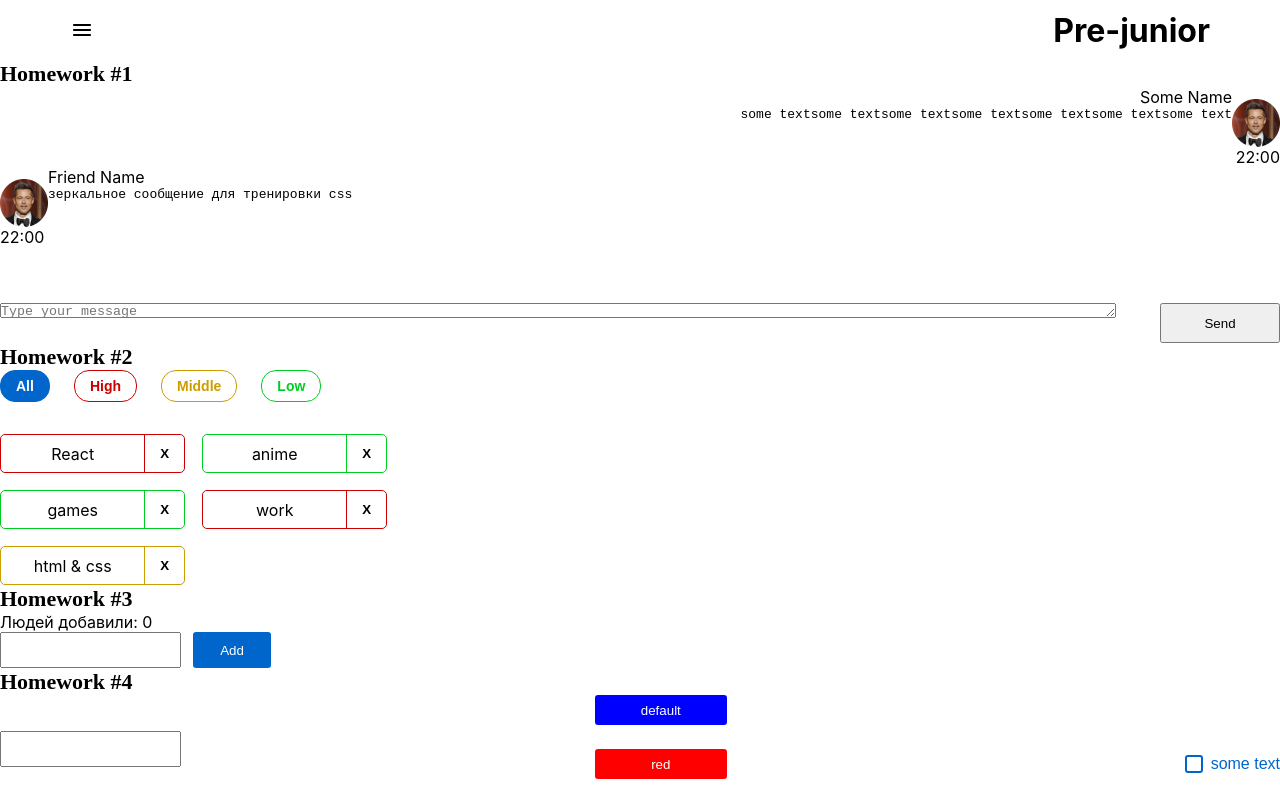
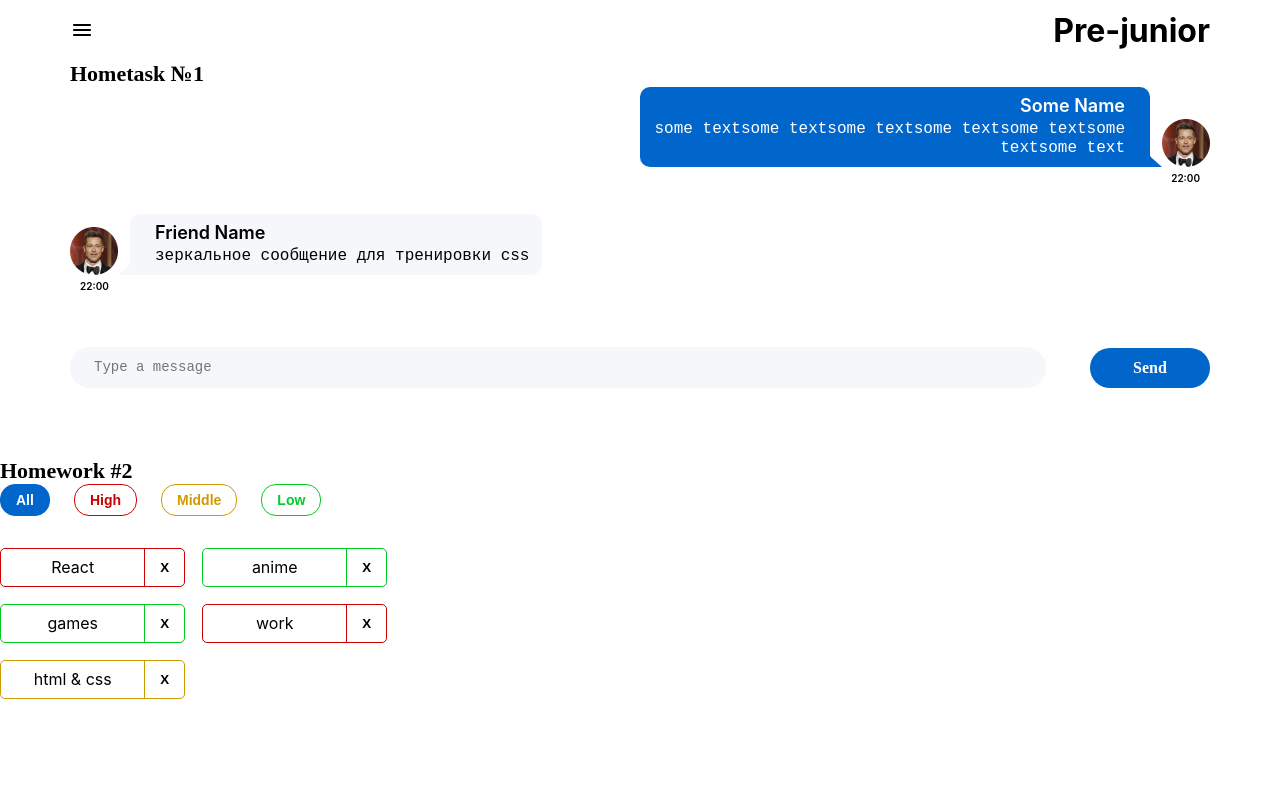
Before and after one commit to VladSmirnou/hws2, a React (Create React App) app: page /#/pre-junior in a window 1280 px wide. Shown: the top 800 px of the page. Built offline with nearby package versions, Linux system fonts and the light colour scheme.

Commit message:
savepoint: fixing styles for HW1

```diff
--- a/src/s1-main/App.module.css
+++ b/src/s1-main/App.module.css
@@ -2,21 +2,9 @@
     --header_height: 60px;
 }
 
-.hw {
-
+.hw > div:nth-last-child(n + 2) {
+    margin-bottom: 24px;
 }
-
-/* .hw > div:first-child {
-    display: flex;
-} */
-
-/* .hw > div:last-child {
-    min-height: 40px;
-} */
-
-/* .hw > div:first-child > * {
-    flex: 1;
-} */
 
 .hwTitle {
     font-family: 'Montserrat';
@@ -26,3 +14,15 @@
     line-height: 27px;
     color: #000000;
 }
+
+.container {
+    margin: 0 auto;
+    max-width: 1140px;
+    margin-bottom: 69px;
+}
+
+.initialMessages {
+    display: grid;
+    row-gap: 30px;
+    margin-bottom: 30px !important;
+}
--- a/src/s1-main/App.tsx
+++ b/src/s1-main/App.tsx
@@ -19,10 +19,10 @@ function App() {
 
             {/*при выполнении дз 5 и более - закомментировать здесь дз 1-4, так как они есть внутри дз 5*/}
             <HW5/>
-            <HW6 />
-            <HW7 />
+            {/* <HW6 />
+            <HW7 /> */}
         </div>
     )
 }
 
-export default App
+export default App;
--- a/src/s2-homeworks/hw01/HW1.tsx
+++ b/src/s2-homeworks/hw01/HW1.tsx
@@ -53,12 +53,13 @@ export const friendMessage0: MessageType = {
 }
 
 const HW1 = () => {
+    console.log(s2)
     return (
-        <div id={'hw1'}>
-            <div className={s2.hwTitle}>Homework #1</div>
+        <div id={'hw1'} className={s2.container}>
+            <div className={s2.hwTitle}>Hometask №1</div>
             <div className={s2.hw}>
                 {/*проверка отображения (не менять)*/}
-                <div>
+                <div className={s2.initialMessages}>
                     <Message message={message0} />
                     <FriendMessage message={friendMessage0} />
                 </div>
--- a/src/s2-homeworks/hw01/friend-message/FriendMessage.module.css
+++ b/src/s2-homeworks/hw01/friend-message/FriendMessage.module.css
@@ -1,5 +1,4 @@
 .friendMessage {
-
 }
 
 .friendImageAndText {
@@ -16,21 +15,62 @@
 
 .friendText {
   min-height: 60px;
-  flex-grow: 1;
+  background-color: #F5F7FB;
+  padding: 8px 13px 8px 25px;
+  margin-left: 12px;
+  border-top-left-radius: 10px;
+  border-top-right-radius: 10px;
+  border-bottom-right-radius: 10px;
+  position: relative;
 }
 
-.friendText:after {
+.friendText::before {
+  width: 12px;
+  height: 12px;
+  background-color: #f5f7fb;
+  position: absolute;
+  content: '';
+  bottom: 0;
+  left: -12px;
+  z-index: -1;
+}
 
+.friendText::after {
+  width: 17px;
+  height: 18px;
+  background-color: rgb(255, 255, 255);
+  position: absolute;
+  content: '';
+  bottom: 0;
+  left: -29px;
+  transform-origin: bottom right;
+  transform: rotate(48.2deg);
+  border-top-right-radius: 3px 4px;
+  z-index: -1;
 }
 
 .friendName {
-
+  font-size: 18px;
+  font-weight: 600;
+  line-height: 21.94px;
+  margin-bottom: 3px;
 }
 
 .friendMessageText {
-
+  white-space: pre-wrap;       /* Since CSS 2.1 */
+  white-space: -moz-pre-wrap;  /* Mozilla, since 1999 */
+  white-space: -pre-wrap;      /* Opera 4-6 */
+  white-space: -o-pre-wrap;    /* Opera 7 */
+  word-wrap: break-word;
+  font-size: 16px;
+  font-weight: 400;
+  line-height: 19.5px;
 }
 
 .friendTime {
-
+  font-size: 10px;
+  font-weight: 600;
+  line-height: 12.19px;
+  padding-left: 10px;
+  margin-top: 5px;
 }
--- a/src/s2-homeworks/hw01/message-sender/MessageSender.module.css
+++ b/src/s2-homeworks/hw01/message-sender/MessageSender.module.css
@@ -2,16 +2,48 @@
   display: flex;
   column-gap: 44px;
   margin-top: 56px;
+  min-height: 40px;
+  position: relative;
 }
 
 .textarea {
-  flex-grow: 1;
-  height: 40px;
+  background-color: #F5F7FB;
+  max-height: 80px;
+  min-height: 100%;
+  padding: 12px 24px;
+
+  border-radius: 20px;
+  border: none;
+
+  resize: none;
+  overflow: hidden;
+
+  position: absolute;
+  bottom: 0;
+  left: 0;
+  right: 164px;
+}
+
+.textarea::placeholder {
+  font-size: 14px;
+  font-weight: 400;
+  line-height: 17.07px;
 }
 
 .button {
   width: 120px;
+  border: none;
+  color: white;
+  background-color: #0066CC;
   height: 40px;
+  align-self: flex-end;
+  margin-left: auto;
+  border-radius: 20px;
+
+  font-family: Montserrat;
+  font-size: 16px;
+  font-weight: 600;
+  line-height: 19.5px;
 }
 
 .button:hover {
--- a/src/s2-homeworks/hw01/message-sender/MessageSender.tsx
+++ b/src/s2-homeworks/hw01/message-sender/MessageSender.tsx
@@ -52,7 +52,7 @@ const MessageSender = (props: any) => {
                     ref={textareaRef}
 
                     title={'Shift+Enter for send'}
-                    placeholder={'Type your message'}
+                    placeholder={'Type a message'}
                     value={text}
 
                     onChange={onChange}
--- a/src/s2-homeworks/hw01/message/Message.module.css
+++ b/src/s2-homeworks/hw01/message/Message.module.css
@@ -1,5 +1,4 @@
 .message {
-
 }
 
 .imageAndText {
@@ -17,21 +16,66 @@
 
 .text {
   min-height: 60px;
-  flex-grow: 1;
   text-align: right;
+  background-color: #0066CC;
+  color: white;
+  padding: 8px 25px 8px 13px;
+  border-top-left-radius: 10px;
+  border-top-right-radius: 10px;
+  border-bottom-left-radius: 10px;
+  margin-right: 12px;
+  position: relative;
 }
 
-.text:after {
+.text::before {
+  width: 12px;
+  height: 12px;
+  background-color: #0066CC;
+  position: absolute;
+  content: '';
+  bottom: 0;
+  right: -12px;
+  z-index: -1;
+}
 
+.text::after {
+  width: 17px;
+  height: 18px;
+  background-color: rgb(255, 255, 255);
+  position: absolute;
+  content: '';
+  bottom: 0;
+  right: -29px;
+  transform-origin: bottom left;
+  transform: rotate(-48.2deg);
+  border-top-left-radius: 3px 4px;
+  z-index: -1;
 }
 
 .name {
+  font-size: 18px;
+  font-weight: 600;
+  line-height: 21.94px;
+  color: white;
+  margin-bottom: 3px;
 }
 
 .messageText {
-
+  white-space: pre-wrap;       /* Since CSS 2.1 */
+  white-space: -moz-pre-wrap;  /* Mozilla, since 1999 */
+  white-space: -pre-wrap;      /* Opera 4-6 */
+  white-space: -o-pre-wrap;    /* Opera 7 */
+  word-wrap: break-word;
+  font-size: 16px;
+  font-weight: 400;
+  line-height: 19.5px;
 }
 
 .time {
   text-align: right;
+  font-size: 10px;
+  font-weight: 600;
+  line-height: 12.19px;
+  padding-right: 10px;
+  margin-top: 5px;
 }
--- a/src/s2-homeworks/hw05/Pages.tsx
+++ b/src/s2-homeworks/hw05/Pages.tsx
@@ -21,6 +21,7 @@ function Pages() {
                 {/*<Route ...*/}
                 <Route path='/' element={<Navigate to={PATH.PRE_JUNIOR} />} />
                 {/*роуты для /pre-junior, /junior, /junior-plus*/}
+
                 <Route path={PATH.PRE_JUNIOR}  element={<PreJunior />} />
                 <Route path={PATH.JUNIOR} element={<Junior />} />
                 <Route path={PATH.JUNIOR_PLUS} element={<JuniorPlus />} />
--- a/src/s2-homeworks/hw05/pages/PreJunior.tsx
+++ b/src/s2-homeworks/hw05/pages/PreJunior.tsx
@@ -10,8 +10,8 @@ function PreJunior() {
             {/*pre junior page*/}
             <HW1 />
             <HW2 />
-            <HW3 />
-            <HW4 />
+            {/* <HW3 />
+            <HW4 /> */}
         </div>
     )
 }
```
